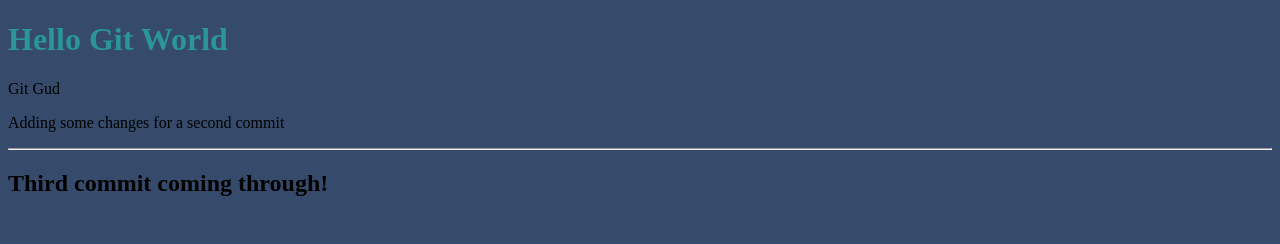
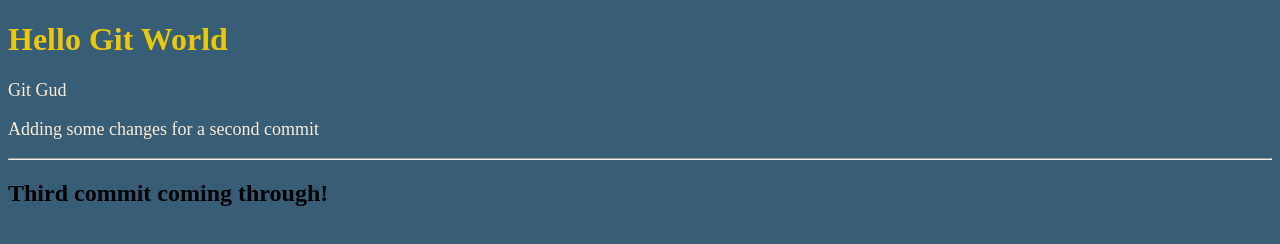
Before and after one commit to Junozen/git-testing-demo, a plain HTML site: page New Text Document.html in a window 1280 px wide. Drawn offline with Linux system fonts and the light colour scheme.

Commit message:
testing out different colors for webpage

```diff
--- a/styles.css
+++ b/styles.css
@@ -1,6 +1,10 @@
 body{
-    background-color: rgb(54, 75, 107);
+    background-color: rgb(55, 93, 119);
 }
 h1 {
-    color: rgb(42, 150, 150);
+    color: rgb(233, 200, 13);
 }
+p {
+    color: antiquewhite;
+    font-size: 18px;
+}
```
